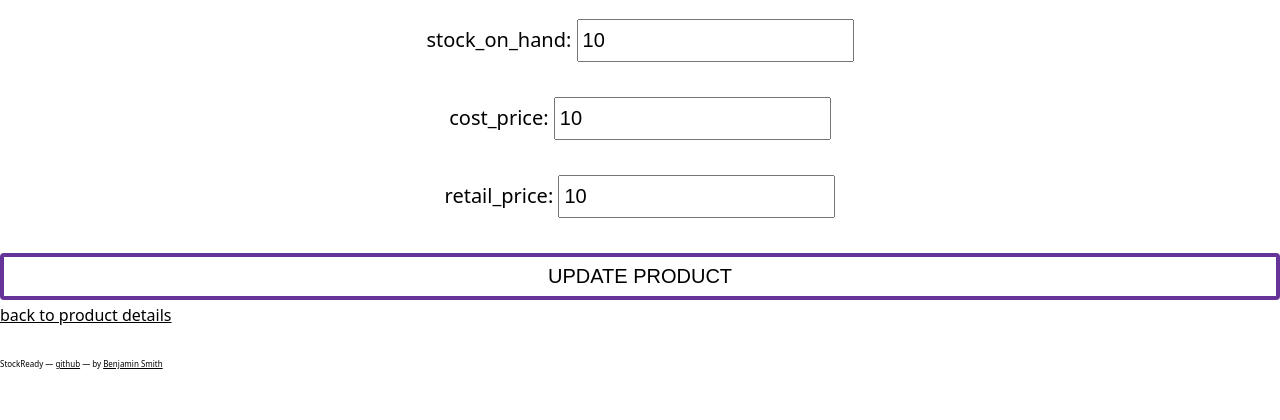
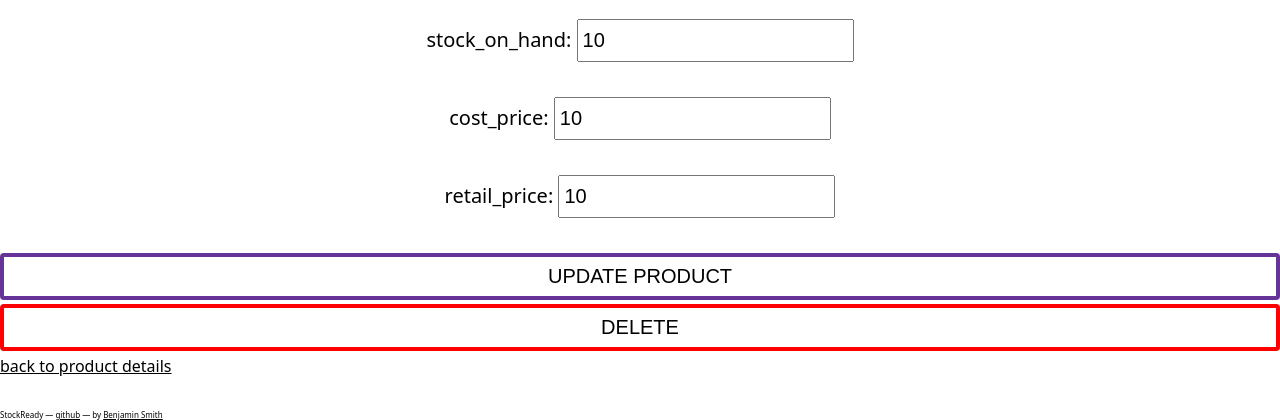
Before and after one commit to bsmith/StockReady, a Flask app: page /products/1/edit in a window 1280 px wide. Shown: the part 585-1005 px from the top of the page. Before the commit the page ends 954 px from the top, so only its background shows below. Run offline with Flask 2, Linux system fonts and the light colour scheme; a database or web service that is not in the repository returns one stand-in record (values such as "Sample title"); some libraries are stand-ins or nearby versions; some web fonts are replaced.

Commit message:
✨ Delete buttons have infrastructure to disable them

```diff
--- a/controllers/manufacturers_controller.py
+++ b/controllers/manufacturers_controller.py
@@ -51,7 +51,8 @@ def show_manufacturer(id):
 @manufacturers_blueprint.route('/manufacturers/<int:id>/edit')
 def edit_manufacturer(id):
     manufacturer = manufacturer_repository.select(id)
-    return render_template('manufacturers/edit.html.j2', manufacturer=manufacturer)
+    allow_delete = True
+    return render_template('manufacturers/edit.html.j2', manufacturer=manufacturer, allow_delete=allow_delete)
 
 @manufacturers_blueprint.route('/manufacturers/<int:id>', methods=["POST"])
 def update_manufacturer(id):
--- a/controllers/product_types_controller.py
+++ b/controllers/product_types_controller.py
@@ -40,7 +40,8 @@ def create_product_type():
 @product_types_blueprint.route('/product_types/<int:id>/edit')
 def edit_product_type(id):
     product_type = product_type_repository.select(id)
-    return render_template('product_types/edit.html.j2', product_type=product_type)
+    allow_delete = True
+    return render_template('product_types/edit.html.j2', product_type=product_type, allow_delete=allow_delete)
 
 @product_types_blueprint.route('/product_types/<int:id>', methods=["POST"])
 def update_product_type(id):
--- a/controllers/products_controller.py
+++ b/controllers/products_controller.py
@@ -73,7 +73,8 @@ def edit_product(id):
     product = product_repository.select(id)
     all_product_types = product_type_repository.select_all()
     all_manufacturers = manufacturer_repository.select_all()
-    return render_template('products/edit.html.j2', product=product, all_product_types=all_product_types, all_manufacturers=all_manufacturers)
+    allow_delete = True
+    return render_template('products/edit.html.j2', product=product, all_product_types=all_product_types, all_manufacturers=all_manufacturers, allow_delete=allow_delete)
 
 @products_blueprint.route('/products/<int:id>', methods=["POST"])
 def update_product(id):
--- a/static/style.css
+++ b/static/style.css
@@ -8,7 +8,10 @@ a:visited { color: inherit }
     --border-color: grey;
     --hero-color-bg: rebeccapurple;
     --hero-color-fg: white;
-    --problem-color: maroon;
+    /* --problem-color: maroon; */
+    --problem-color: red;
+    --disabled-color-bg: lightgrey;
+    --disabled-color-fg: grey;
 }
 
 /* FONTS */
@@ -105,6 +108,16 @@ form button {
     padding: 0.5rem;
     background-color: white;
     color: black;
+}
+
+form button.danger {
+    border-color: var(--problem-color);
+}
+
+form button[disabled] {
+    border-color: var(--disabled-color-bg);
+    background-color: var(--disabled-color-bg);
+    color: var(--disabled-color-fg);
 }
 
 /* PAGE SPECIFIC ELEMENTS */
--- a/templates/manufacturers/edit.html.j2
+++ b/templates/manufacturers/edit.html.j2
@@ -28,6 +28,9 @@
     </label><br>
     <button type="submit">update manufacturer</button>
 </form>
+<form method="POST" action="{{ url_for('.delete_manufacturer', id=manufacturer.id) }}">
+    <button class="danger" type="submit" {% if not allow_delete %}disabled aria-disabled="true"{% endif %}>delete</button>
+</form>
 <p>
     <a href="{{ url_for('.show_manufacturer', id=manufacturer.id) }}">back to manufacturer details</a>
 </p>
--- a/templates/manufacturers/show.html.j2
+++ b/templates/manufacturers/show.html.j2
@@ -6,9 +6,6 @@
 <p>(manufacturers/show.html.j2)</p>
 <p>{{ manufacturer.__dict__ }}<br>
     <a href="{{ url_for('.edit_manufacturer', id=manufacturer.id) }}">edit</a>
-    <form method="POST" action="{{ url_for('.delete_manufacturer', id=manufacturer.id) }}">
-        <button type="submit">delete</button>
-    </form>
 </p>
 <p>
     <a href="{{ url_for('.manufacturers') }}">back to all manufacturers</a>
--- a/templates/product_types/edit.html.j2
+++ b/templates/product_types/edit.html.j2
@@ -15,6 +15,6 @@
     <button type="submit">update product type</button>
 </form>
 <form class="delete-product-type" method="POST" action="{{ url_for('.delete_product_type', id=product_type.id) }}">
-    <button type="submit">delete</button>
+    <button class="danger" type="submit" {% if not allow_delete %}disabled aria-disabled="true"{% endif %}>delete</button>
 </form>
 {% endblock %}
--- a/templates/products/edit.html.j2
+++ b/templates/products/edit.html.j2
@@ -45,6 +45,9 @@
     </label><br>
     <button type="submit">update product</button>
 </form>
+<form method="POST" action="{{ url_for('.delete_product', id=product.id) }}">
+    <button class="danger" type="submit" {% if not allow_delete %}disabled aria-disabled="true"{% endif %}>delete</button>
+</form>
 <p>
     <a href="{{ url_for('.show_product', id=product.id) }}">back to product details</a>
 </p>
```
